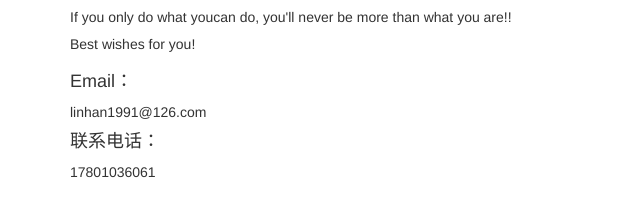
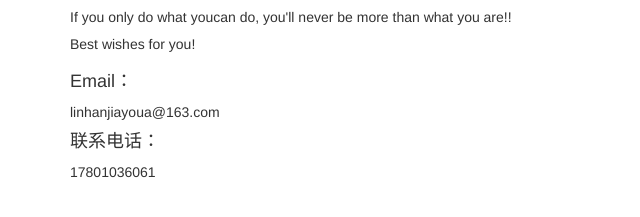
Before and after one commit to hanhanyaobiancheng/hanhanyaobiancheng.github.io, a plain HTML site: page about.html in a window 1280 px wide. Shown: the part 343-560 px from the top of the page, 0-640 px from the left. Drawn offline with Linux system fonts and the light colour scheme.

Commit message:
Update about.html

```diff
--- a/about.html
+++ b/about.html
@@ -45,7 +45,7 @@
 		        </div>
 		        <div class="col-xs-12 col-sm-12 col-md-12 col-lg-12">
 		            <h4>Email：</h4>
-				    linhan1991@126.com
+				    linhanjiayoua@163.com
 		        </div>
 		        <div class="col-xs-12 col-sm-12 col-md-12 col-lg-12">
 		            <h4>联系电话：</h4>
```
